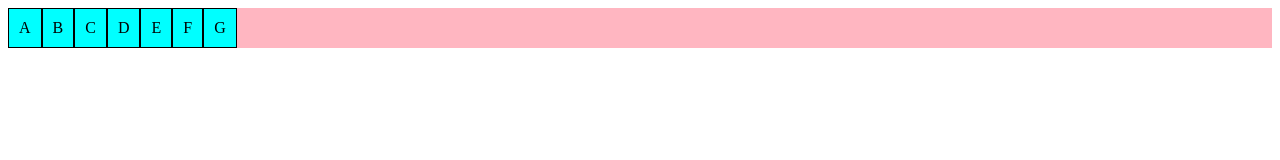
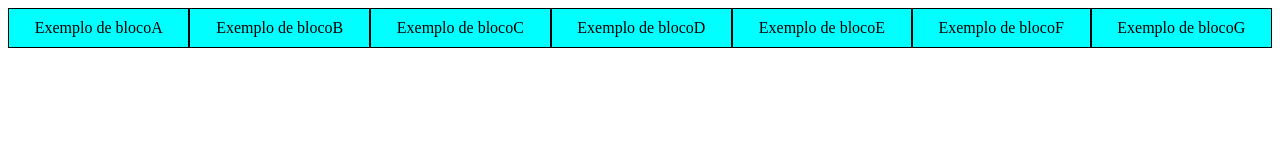
Before and after one commit to Alessandrafabia29/Flexbox-CSS, a plain HTML site: page index02.html in a window 1280 px wide. Drawn offline with Linux system fonts and the light colour scheme.

Commit message:
empacotamento e fluxo

```diff
--- a/index02.html
+++ b/index02.html
@@ -7,8 +7,11 @@
     <style>
         div.container {
             background-color: lightpink;
+
             display: flex;
-            flex-direction:row;  /*column; */
+            flex-direction: row;
+            flex-wrap: wrap;
+
         }
 
         div.item {
@@ -16,19 +19,20 @@
             border: 1px solid black;
             text-align: center;
             padding: 10px;
-            /*flex: auto;  -outro exercício-*/
+            flex: auto;
+
         }
     </style>
 </head>
 <body>
     <div class="container">
-         <div class="item">A</div>
-         <div class="item">B</div>
-         <div class="item">C</div>
-         <div class="item">D</div>
-         <div class="item">E</div>
-         <div class="item">F</div>
-         <div class="item">G</div>
+         <div class="item">Exemplo de blocoA</div>
+         <div class="item">Exemplo de blocoB</div>
+         <div class="item">Exemplo de blocoC</div>
+         <div class="item">Exemplo de blocoD</div>
+         <div class="item">Exemplo de blocoE</div>
+         <div class="item">Exemplo de blocoF</div>
+         <div class="item">Exemplo de blocoG</div>
     </div>
 </body>
 </html>
```
